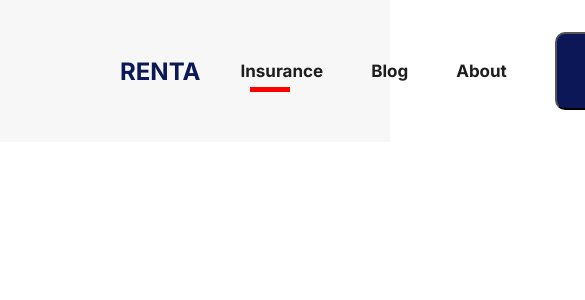
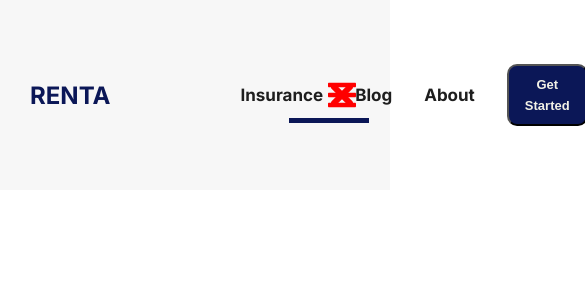
Before and after one commit to walexy026/renta, a React (Create React App) app: page / in a window 390 px wide. Shown: the top 300 px of the page, 585 px wide, since content can reach past the window. Built offline with nearby package versions, Linux system fonts and the light colour scheme.

Commit message:
working on the mobile view

```diff
--- a/src/components/Navbar/Navbar.jsx
+++ b/src/components/Navbar/Navbar.jsx
@@ -1,5 +1,6 @@
 import React from "react";
 import "./Navbar.scss";
+import { FaBars, FaTimes } from "react-icons/fa";
 const Navbar = () => {
   return (
     <nav>
@@ -12,6 +13,8 @@ const Navbar = () => {
           <button>Get Started</button>
         </li>
       </ul>
+      <FaBars className="fabars" />
+      <FaTimes className="faTimes" />
     </nav>
   );
 };
--- a/src/components/Navbar/Navbar.scss
+++ b/src/components/Navbar/Navbar.scss
@@ -12,16 +12,31 @@ nav {
     line-height: 29px;
     color: #0b1757;
     cursor: pointer;
+    @media only screen and (max-width: 768px) {
+      transform: translateX(-90px);
+    }
+  }
+  .fabars,
+  .faTimes {
+    position: absolute;
+    right: 2rem;
+    transition: 0.2s ease-in-out;
+    color: red;
+    font-size: 2rem;
+    display: none;
+    @media screen and (max-width: 786px) {
+      display: block;
+    }
   }
 }
 ul {
   text-decoration: none;
+  text-align: center;
   display: flex;
   align-items: center;
   list-style: none;
-  //   gap: 4rem;
-  //   padding: 1rem;
-  //   width: 50%;
+  //   display: none;
+
   li {
     font-style: normal;
     font-weight: 600;
@@ -32,6 +47,13 @@ ul {
     position: relative;
     padding-right: 3rem;
     transition: 0.2s ease-in-out;
+    @media only screen and (max-width: 900px) {
+      padding-right: 2rem;
+    }
+    @media only screen and (max-width: 900px) {
+      padding-bottom: 2rem;
+      padding-top: 2rem;
+    }
     &:hover {
       color: #0b1757;
     }
@@ -43,24 +65,26 @@ ul {
       position: absolute;
       bottom: -10px;
       left: 10px;
+      @media only screen and (max-width: 768px) {
+        background-color: #0b1757;
+        left: 44%;
+        bottom: 15px;
+      }
     }
     &.active::after {
       content: " ";
-      width: 40px;
+      width: 80px;
       height: 5px;
       background-color: red;
       position: absolute;
       bottom: -10px;
-      left: 10px;
+      left: 1px;
+      @media only screen and (max-width: 768px) {
+        background-color: #0b1757;
+        left: 42.5%;
+        bottom: 15px;
+      }
     }
-    // &:active {
-    //   content: " ";
-    //   width: 20px;
-    //   height: 5px;
-    //   background-color: red;
-    //   position: absolute;
-    //   bottom: -20px;
-    // }
     button {
       font-weight: 600;
       font-size: 17px;
@@ -69,6 +93,10 @@ ul {
       background: #0b1757;
       border-radius: 10px;
       padding: 1rem 2rem;
+      @media only screen and (max-width: 900px) {
+        padding: 0.5rem 1rem;
+        font-size: 13px;
+      }
       &:hover {
         color: #0b1757;
         background-color: #f2f1e6;
@@ -77,3 +105,14 @@ ul {
     }
   }
 }
+
+.m-ul {
+  position: absolute;
+  top: 2rem;
+  background-color: aqua;
+  right: 10px;
+  right: 0px;
+  height: 100vh;
+  width: 100vw;
+  text-align: center;
+}
```
